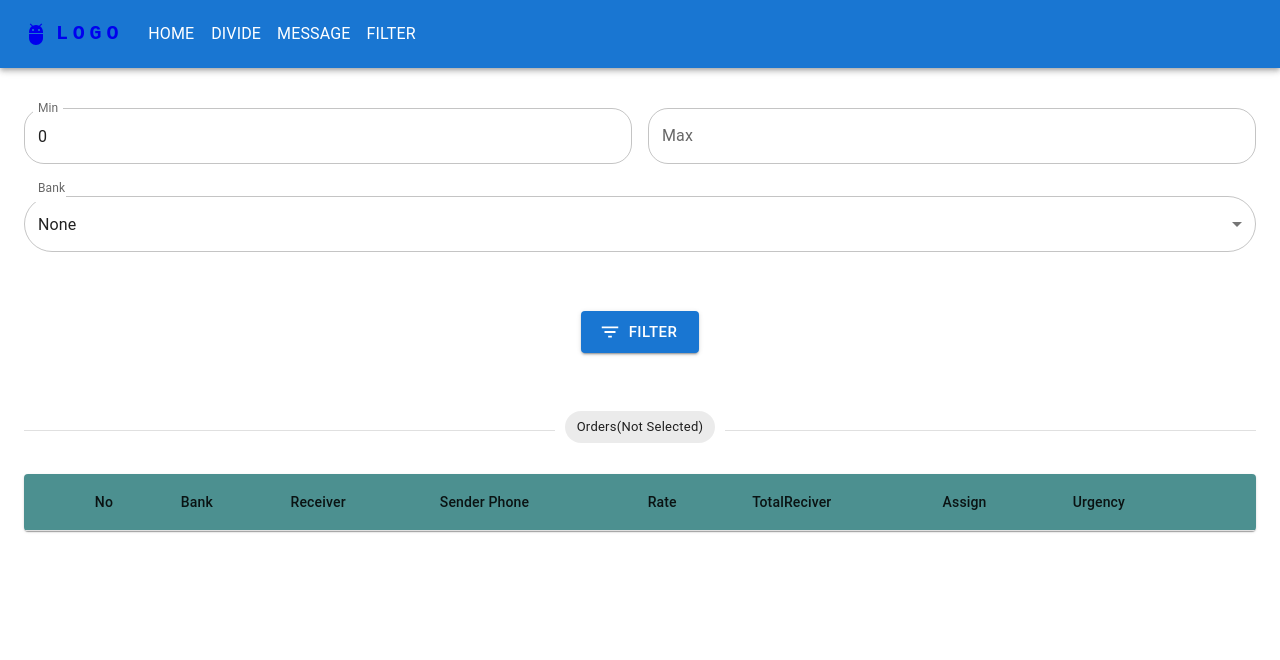
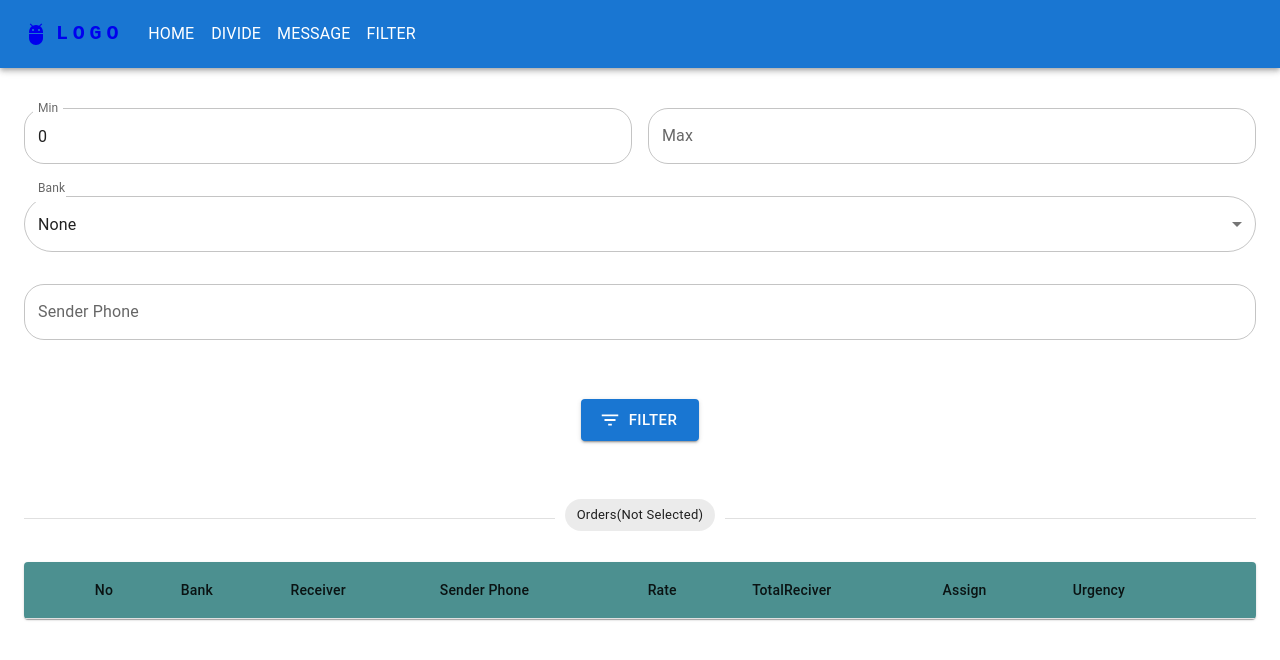
Before and after one commit to abdi-edoc-de/selam, a React (Create React App) app: page /filter in a window 1280 px wide. Shown: the top 660 px of the page. Built offline with nearby package versions, Linux system fonts and the light colour scheme.

Commit message:
asending and filter by number

```diff
--- a/src/pages/Filter.js
+++ b/src/pages/Filter.js
@@ -30,13 +30,14 @@ export default function Home() {
   const rows = useSelector((state) => getFill(state));
   const [max, setMax] = React.useState();
   const banks = ["None", ...useSelector((state) => getBanks(state))];
+  const [phone, setPhone] = React.useState("")
   React.useEffect(() => {
     handleFilter(ro);
     // eslint-disable-next-line react-hooks/exhaustive-deps
   }, [ro]);
   const dispatch = useDispatch();
   const handleFilter = (ro) => {
-    dispatch(filter({ min: min, max: max, bank: bank, banks: banks }));
+    dispatch(filter({ min: min, max: max, bank: bank, banks: banks , phone:phone}));
   };
   return (
     <div>
@@ -92,6 +93,20 @@ export default function Home() {
               </Select>
             </FormControl>
           </Grid>
+          <Grid item xs={12}>
+            <TextField
+              sx={{ borderRadius: 100, my: 1 }}
+              className="inputRounded"
+              id="standard-name"
+              label="Sender Phone"
+              name="sender_phone"
+              fullWidth
+              value={phone}
+              onChange={(e) => {
+                setPhone(e.target.value);
+              }}
+            />
+          </Grid>
         </Grid>
 
         <Box
@@ -113,7 +128,6 @@ export default function Home() {
               handleFilter(ro);
             }}
           >
-            {" "}
             Filter
           </Button>
         </Box>
--- a/src/pages/Home.js
+++ b/src/pages/Home.js
@@ -38,6 +38,7 @@ export default function Home() {
       };
     });
     promise.then((d) => {
+      d.sort((a, b) => (a['Total Pay Receiver']>b['Total Pay Receiver']?-1:1))
       const rows = {};
       const banks = [];
       d.forEach((item, ind) => {
--- a/src/store/greet.js
+++ b/src/store/greet.js
@@ -65,8 +65,9 @@ const slice = createSlice({
         },
         filter : (greet, action) => {
             let res = {}
-            const {min, max, bank, banks} = action.payload
+            const {min, max, bank, banks, phone} = action.payload
             for (const [key, value] of Object.entries(greet.rows) ){
+
                 if (min && value['Total Pay Receiver'] < min) {
                     continue
                 }
@@ -74,6 +75,9 @@ const slice = createSlice({
                     continue
                 }
                 if (bank !== 0 && value['Bank'] !== banks[bank]){
+                    continue
+                }
+                if (phone && ""+value['Sender Phone'] !== ""+phone){
                     continue
                 }
                 res[key] = value
```
